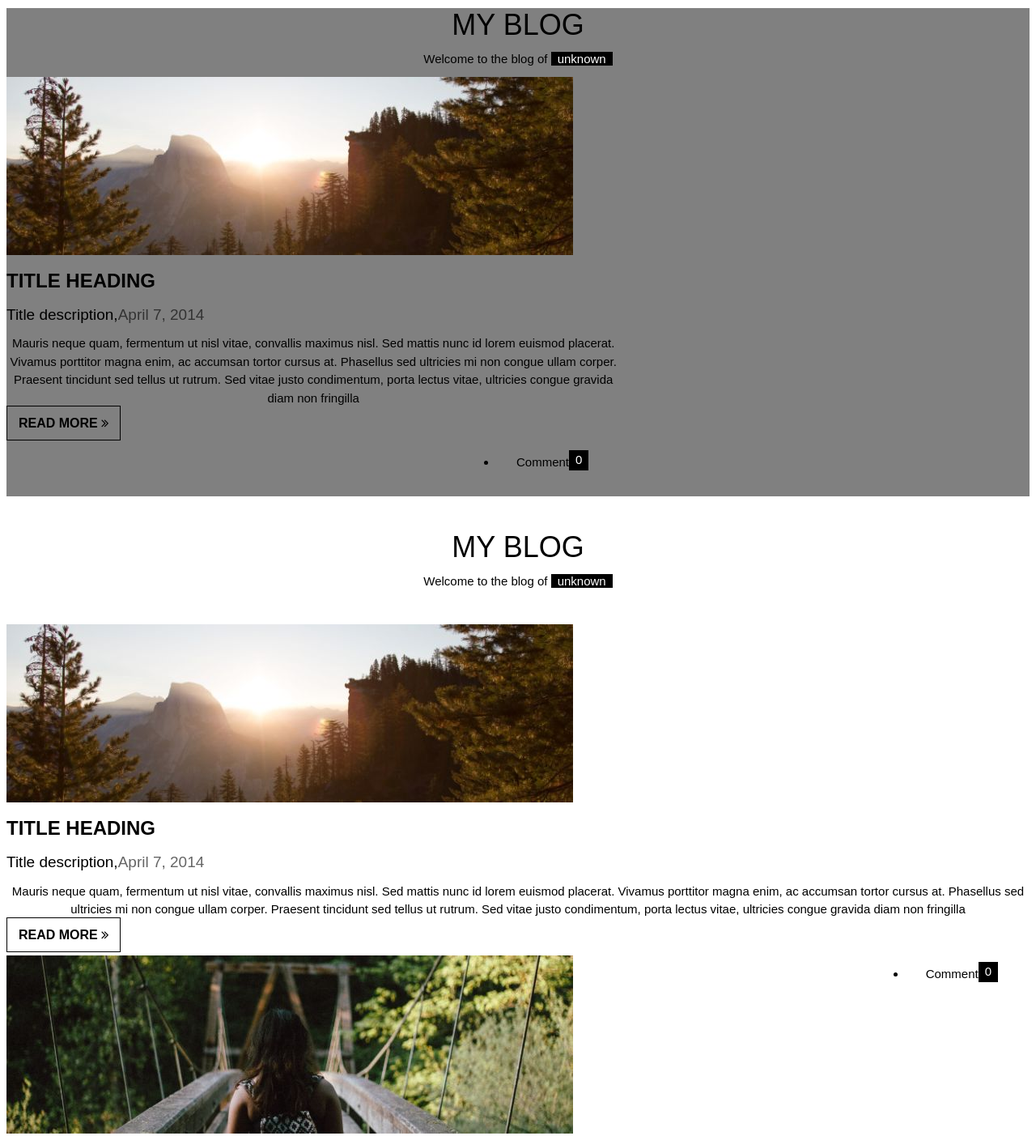
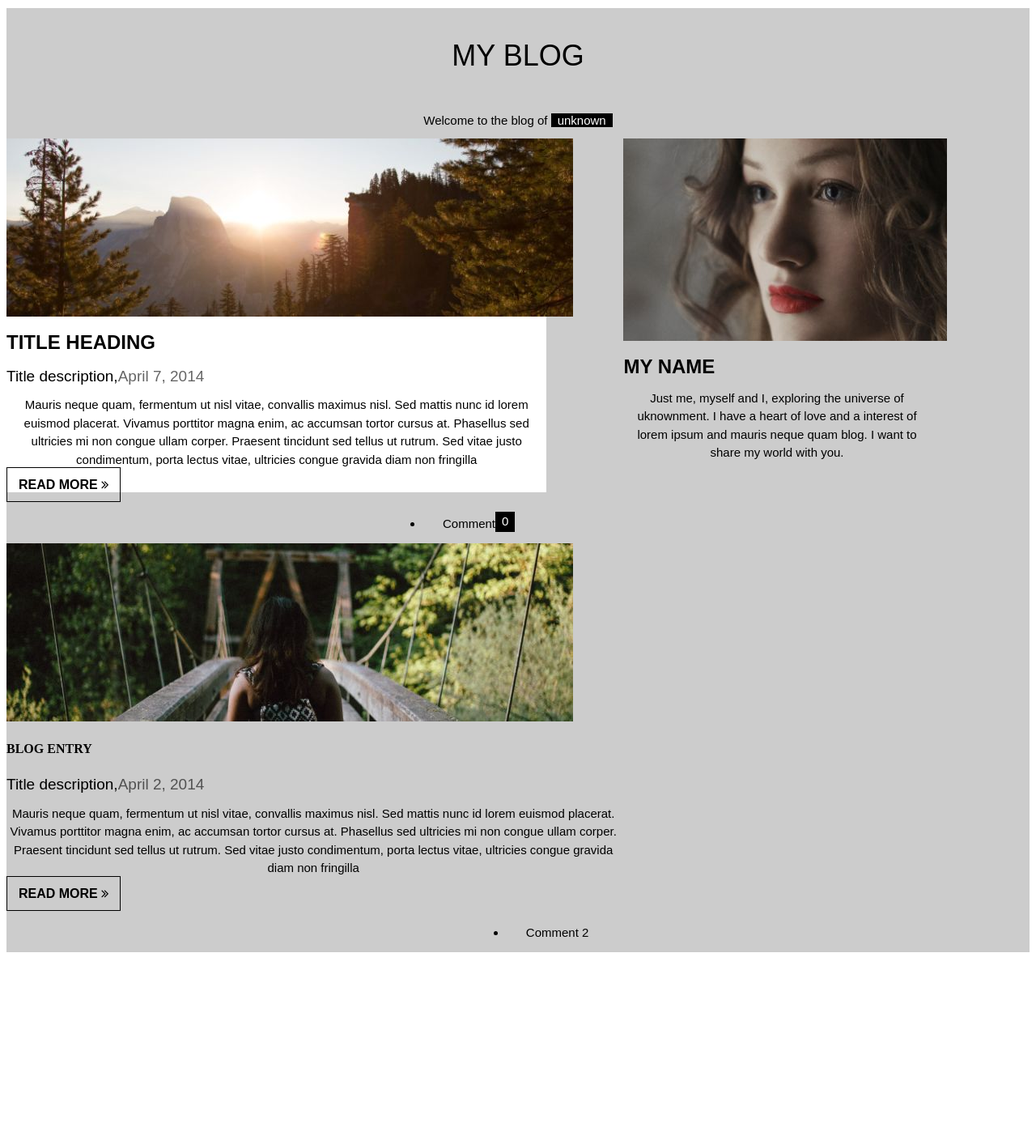
Before and after one commit to laura-ibro/my-bloger, a plain HTML site: page index.html in a window 1280 px wide. Shown: the top 1403 px of the page at 81% size. After the commit the page ends 1184 px from the top, so only its background shows below. Drawn offline with Linux system fonts and the light colour scheme.

Commit message:
20.02.2020

```diff
--- a/index.html
+++ b/index.html
@@ -12,13 +12,19 @@
 
 
 <div class="main">
-	<div>
+	<div class="head">
 		<h1>MY BLOG</h1>
 
          <p>Welcome to the blog of
 
          <span class="unknown">unknown</span><br>
+     </p>
 	</div>
+
+
+
+
+
 
 	<div class="first-col">
 		<div class="white">
@@ -35,101 +41,34 @@
 		    </ul>
 	       </div>
 
-
 	   </div>
-	</div>
-	<div class="second-col">
-
-	</div>
-</div>
-
-
-
-
-
-
-
-
-
-
-
-
-
-
-
-
-
-
-
-
-
-
-
-
-
-
-
-
-
-
-	<header class="header">
-
-
-	<div >
-        <h1>MY BLOG</h1>
-
-         <p>Welcome to the blog of
-
-         <span class="unknown">unknown</span><br>
-
-     </p>
- </div>
-</header>
-
-     <div class="colone">
-
-          <div class="natyre">
-	           <img src="image/woods.jpg">
-	      </div>
-
-
-          <div class="one">
-	        <h2>TITLE HEADING</h2>
-	        <h3>Title description,<span class="data">April 7, 2014</span></h3>
-          </div>
-	          <p>Mauris neque quam, fermentum ut nisl vitae, convallis maximus nisl. Sed mattis nunc id lorem euismod placerat. Vivamus porttitor magna enim, ac accumsan tortor cursus at. Phasellus sed ultricies mi non congue ullam corper. Praesent tincidunt sed tellus ut rutrum. Sed vitae justo condimentum, porta lectus vitae, ultricies congue gravida diam non fringilla</p>
-
-
-       <div>
- 	       <a href="#" class="buttons">READ MORE <i class="fa fa-angle-double-right"></i>  </a>
-
-		<ul class="ul-class">
-			<li class="border-none">  Comment   <span class="zero">0</span></li>
-		</ul>
-	</div>
-	</div>
-
-
-
 
 
      <div>
 	  <img src="image/bridge.jpg">
 	  <h4>BLOG ENTRY</h4>
 	  <h3>Title description,<span class="data">April 2, 2014</span></h3>
-	<p>Mauris neque quam, fermentum ut nisl vitae, convallis maximus nisl. Sed mattis nunc id lorem euismod placerat. Vivamus porttitor magna enim, ac accumsan tortor cursus at. Phasellus sed ultricies mi non congue ullam corper. Praesent tincidunt sed tellus ut rutrum. Sed vitae justo condimentum, porta lectus vitae, ultricies congue gravida diam non fringilla</p>
+	  <p>Mauris neque quam, fermentum ut nisl vitae, convallis maximus nisl. Sed mattis nunc id lorem euismod placerat. Vivamus porttitor magna enim, ac accumsan tortor cursus at. Phasellus sed ultricies mi non congue ullam corper. Praesent tincidunt sed tellus ut rutrum. Sed vitae justo condimentum, porta lectus vitae, ultricies congue gravida diam non fringilla </p>
+
 
          <div>
- 	       <a href="#" class="buttons">READ MORE <i class="fa fa-angle-double-right"></i>  </a>
-
+ 	         <a href="#" class="buttons">READ MORE <i class="fa fa-angle-double-right"></i> </a>
 		     <ul class="ul-class">
-			<li class="border-none">  Comment   <span class="zero">0</span></li>
+			 <li class="border-none">  Comment   <span class="two">2</span></li>
 		     </ul>
+	    </div>
 	 </div>
    </div>
 
 
+  <div class="second-col">
+ 		<img src="image/avatar_g.jpg">
+		   <h2>MY NAME</h2>
+	       <p>Just me, myself and I, exploring the universe of uknownment. I have a heart of love and a interest of lorem ipsum and mauris neque quam blog. I want to share my world with you.</p>
+  </div>
 
+
+</div>
 
 
 
--- a/style.css
+++ b/style.css
@@ -1,19 +1,38 @@
 
 
-.header{
-	padding-top: 32px!important;
-    padding-bottom: 32px!important
+/*test css*/
+
+.main {
+	background-color: #ccc;
+}
+.first-col {
+	width: 60%;
+	display: inline-block;
+}
+.second-col {
+	width: 30%;
+	display:inline-block;
+	vertical-align: top;
 
 }
 
+.white{
+	background-color: white;
+	width:88%;
+	box-shadow: 0 ,4px, 10px, 0 , rgba (0,0,0,0.2);
+}
 
-h1{
-  text-align: center;
+
+.head h1{
+    text-align: center;
     font-family: "Raleway" , sans-serif;
     font-weight: 400;
     margin: 10px 0;
     display: block;
     font-size: 36px;
+    padding-top: 32px;
+    padding-bottom: 32px;
+    line-height: 1.5;
 }
 
 
@@ -24,6 +43,7 @@ p {
     text-align: center;
     font-size: 15px;
     line-height: 1.5;
+    font-size: 36px;
 }
 
 .unknown{
@@ -120,20 +140,3 @@ h3{
 	padding: 2px 7px;
     margin-right: 15px;
 }
-
-
-
-
-/*test css*/
-
-.main {
-	background-color: grey
-}
-.first-col {
-	width: 60%;
-	display: inline-block;
-}
-.second-col {
-	width: 40%;
-	display: inline-block;
-}
```
Lines whose indentation alone changed are shown as unchanged.
